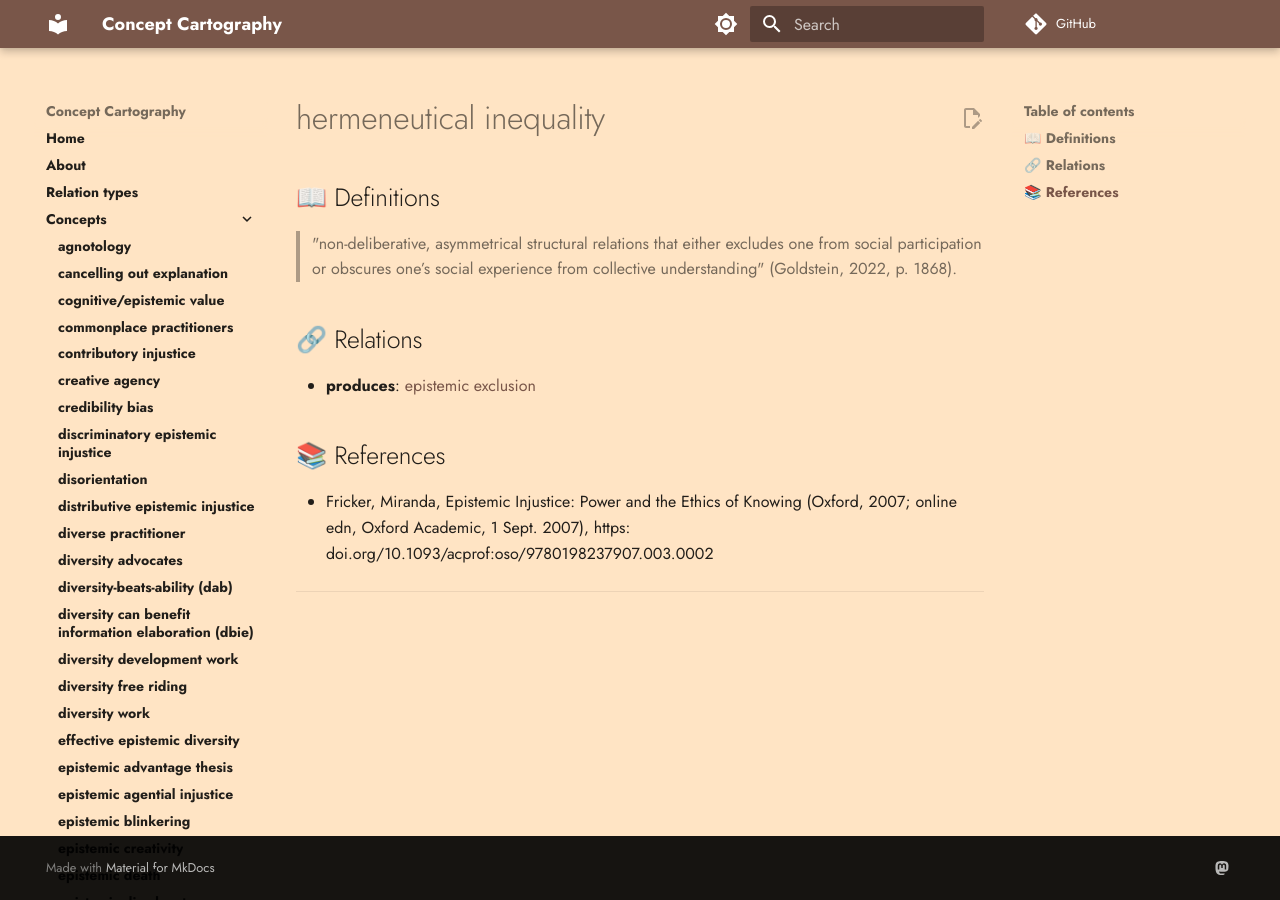
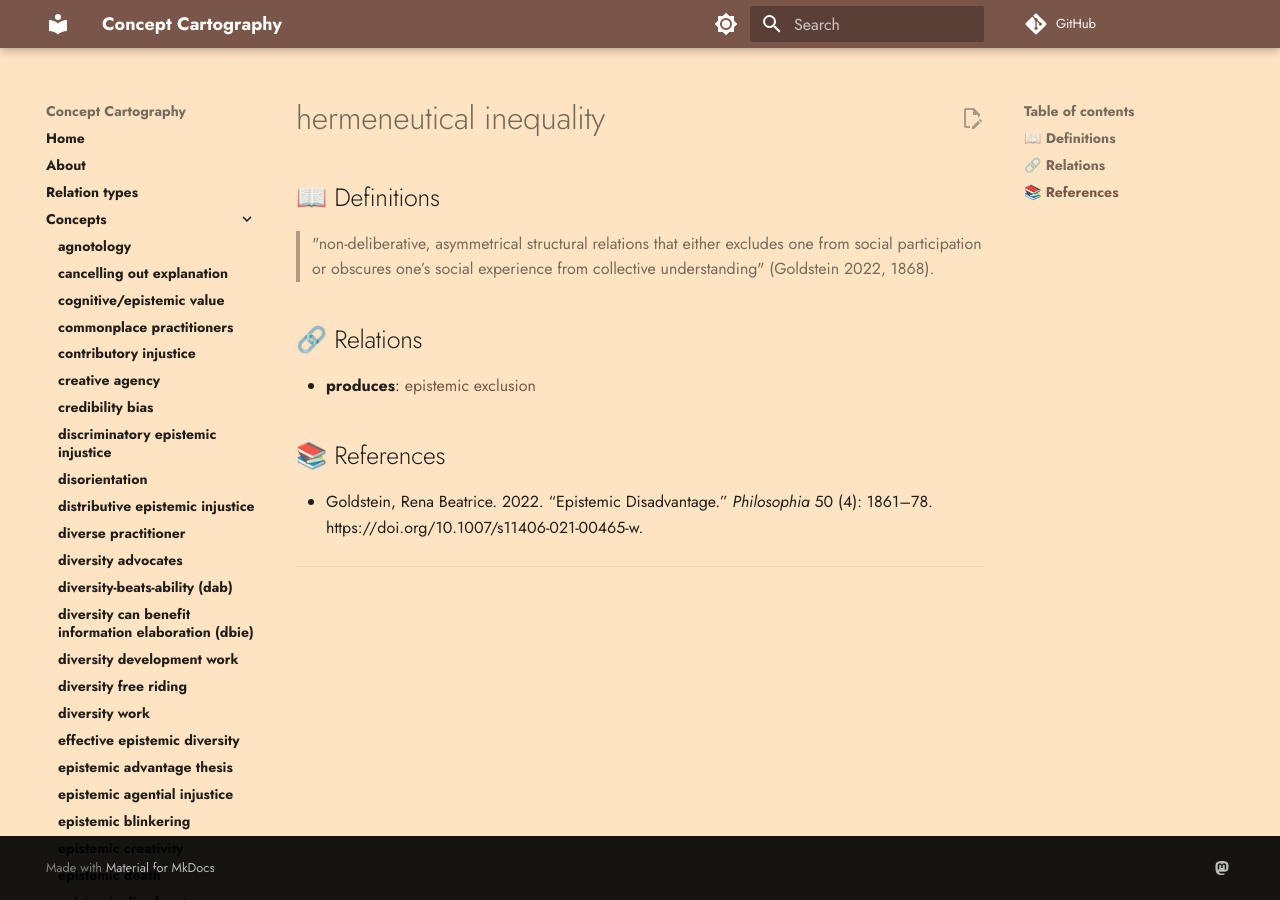
Before and after one commit to conceptcartography/conceptcartography, an MkDocs documentation site: the page built from docs/concepts/hermeneutical-inequality.md, in a window 1280 px wide. Built offline with MkDocs 1.6.1 and Material for MkDocs 9.7.7, drawn with Linux system fonts in a browser that asks for light colours; comment, search, counter and statistics services are not loaded; the version menu is left out.

Commit message:
Update reference format

```diff
--- a/docs/concepts/hermeneutical-inequality.md
+++ b/docs/concepts/hermeneutical-inequality.md
@@ -2,7 +2,7 @@
 
 ## 📖 Definitions
 
-> "non-deliberative, asymmetrical structural relations that either excludes one from social participation or obscures one’s social experience from collective understanding" (Goldstein, 2022, p. 1868).
+> "non-deliberative, asymmetrical structural relations that either excludes one from social participation or obscures one’s social experience from collective understanding" (Goldstein 2022, 1868).
 
 ## 🔗 Relations
 
@@ -10,7 +10,7 @@
 
 ## 📚 References
 
-- Fricker, Miranda, Epistemic Injustice: Power and the Ethics of Knowing (Oxford, 2007; online edn, Oxford Academic, 1 Sept. 2007), https: doi.org/10.1093/acprof:oso/9780198237907.003.0002
+- Goldstein, Rena Beatrice. 2022. “Epistemic Disadvantage.” _Philosophia_ 50 (4): 1861–78. https://doi.org/10.1007/s11406-021-00465-w.
 
 ---
 
```
